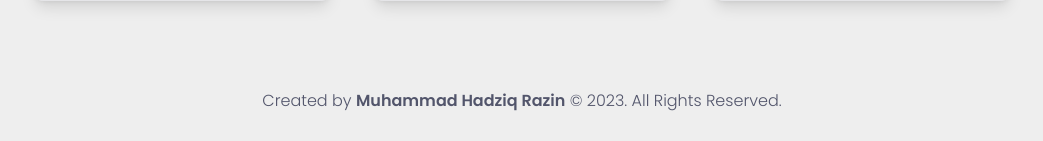
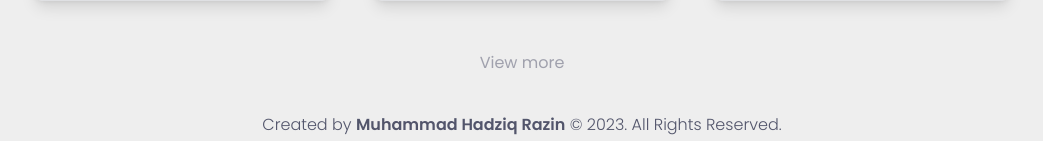
Before and after one commit to mhadziqrazin/hadziqrazin, a SvelteKit app: page /projects in a window 1280 px wide. Shown: the part 656-797 px from the top of the page, without its empty margins (118-1161 px from the left). Built offline with nearby package versions, Linux system fonts and the light colour scheme.

Commit message:
feat: view more and less projects

```diff
--- a/src/lib/components/Project.svelte
+++ b/src/lib/components/Project.svelte
@@ -6,7 +6,7 @@
   const techs = project.techs
 </script>
 
-<div class="relative flex flex-col min-h-full w-[300px] overflow-hidden shadow-lg hover:shadow-xl duration-200 rounded-xl bg-white/70 border-[1px] border-dark/10">
+<div class="relative flex flex-col min-h-full w-[300px] overflow-hidden shadow-lg hover:shadow-xl duration-200 rounded-xl bg-white/70 border-[1px] border-dark/[0.13]">
   <!-- IMAGE -->
   <img src={project.img} alt={project.name} class="aspect-[15/9] object-cover" >
 
--- a/src/lib/constants/projects.ts
+++ b/src/lib/constants/projects.ts
@@ -29,5 +29,5 @@ export const personal: Project = {
 }
 
 export const projects: Project[] = [
-  appbilitiease, personal, toDo
+  appbilitiease, personal, toDo, toDo, toDo, toDo, toDo
 ]
--- a/src/routes/projects/+page.svelte
+++ b/src/routes/projects/+page.svelte
@@ -1,8 +1,15 @@
 <script lang="ts">
   import Project from "$lib/components/Project.svelte"
-  import { onMount } from "svelte"
   import { fade, fly } from "svelte/transition"
   import { projects } from "$lib/constants/projects";
+
+  let more: boolean = false
+  $: numDisp = (more) ? projects.length : 3
+  $: projectsToShow = projects.slice(0, numDisp)
+
+  function toggleView() {
+    more = !more
+  }
 </script>
 
 <svelte:head>
@@ -17,12 +24,22 @@
     Some projects that built for learning purposes
   </h3>
 
-  <div class="my-14 flex flex-wrap justify-center gap-10">
-    {#each projects as project}
-    <div in:fade={{ duration: 300 }}>
-      <Project {project} />
-    </div>
+  <div class="my-14 flex flex-wrap justify-center gap-10 px-10">
+    {#each projectsToShow as project}
+      <div in:fade={{ duration: 300   }}>
+        <Project {project} />
+      </div>
     {/each}
   </div>
 
+  {#if !more}
+    <button on:click={toggleView} class="text-dark/40 animate-bounce">
+      View more
+    </button>
+  {:else}
+    <button on:click={toggleView} class="text-dark/40 animate-bounce">
+      View less
+    </button>
+  {/if}
+
 </section>
```
